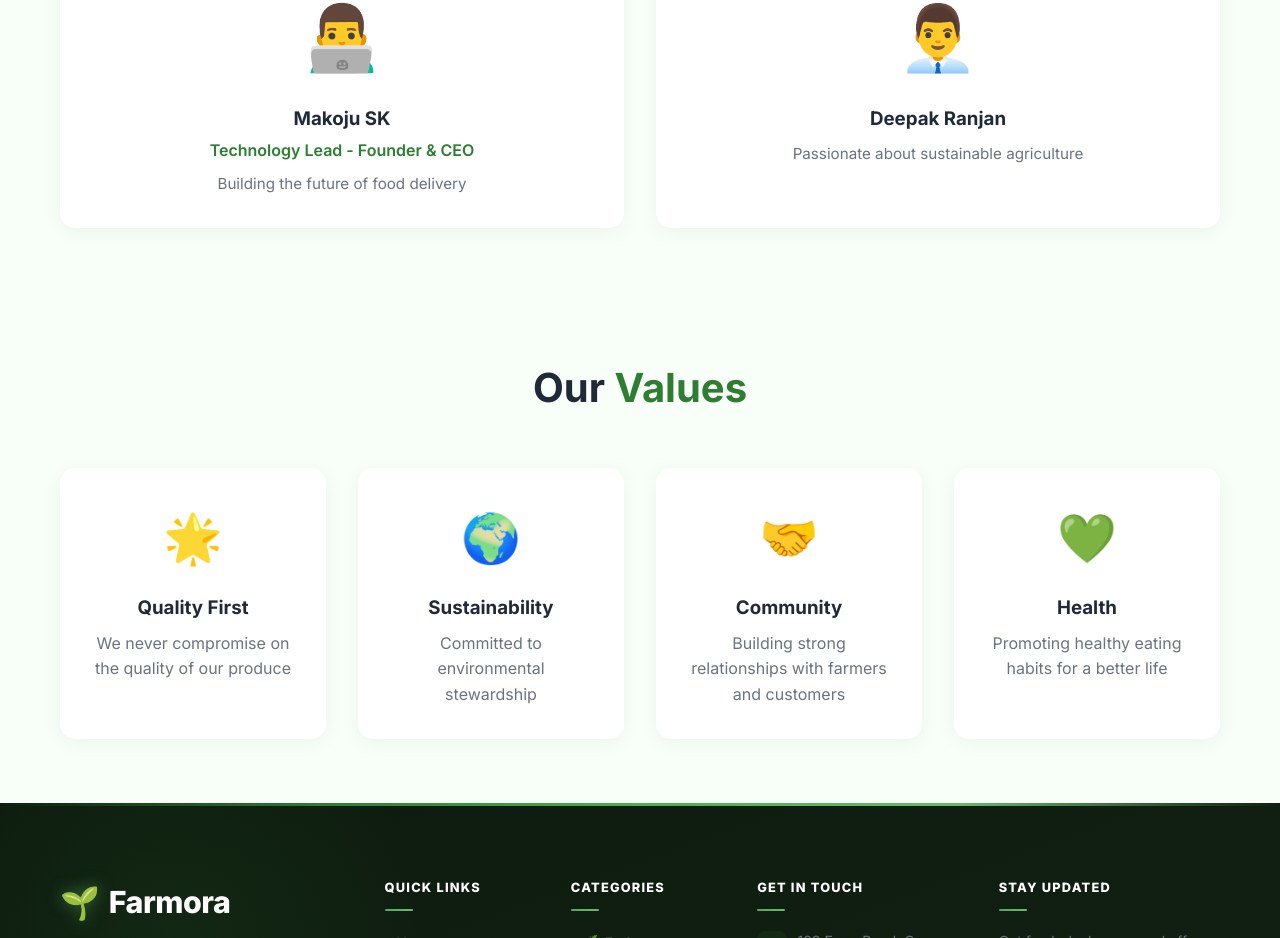
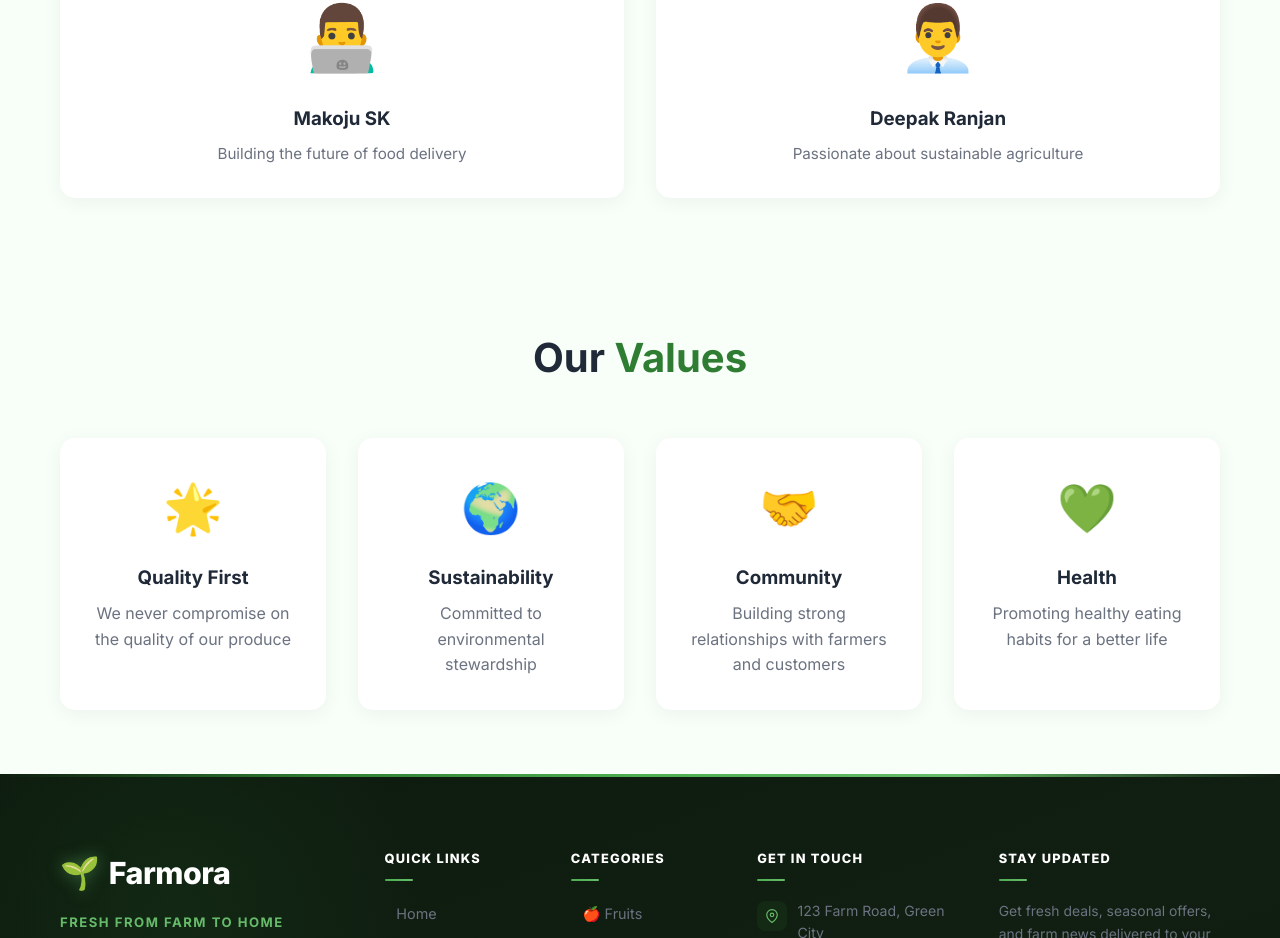
Before and after one commit to Msumankumar05/farmora1, a React (Vite) app in the folder client/: page /about in a window 1280 px wide. Shown: the part 1588-2526 px from the top of the page. Built offline with nearby package versions, Linux system fonts and the light colour scheme; no server answers; the HTML template or start-up script is replaced by a standard one.

Commit message:
update Makoju Sk

```diff
--- a/client/src/pages/About.jsx
+++ b/client/src/pages/About.jsx
@@ -5,7 +5,7 @@ const About = () => {
   const team = [
     // { name: 'Arjun Singh', role: 'Head of Operations', image: '👨‍💼', bio: '10+ years in supply chain management' },
     // { name: 'Neha Patel', role: 'Quality Control', image: '👩‍🔬', bio: 'Ensuring only the best reaches you' },
-    { name: 'Makoju SK', role: 'Technology Lead - Founder & CEO', image: '👨‍💻', bio: 'Building the future of food delivery' },
+    { name: 'Makoju SK', role: '', image: '👨‍💻', bio: 'Building the future of food delivery' },
     { name: 'Deepak Ranjan', role: '', image: '👨‍💼', bio: 'Passionate about sustainable agriculture' },
   ];
 
```
